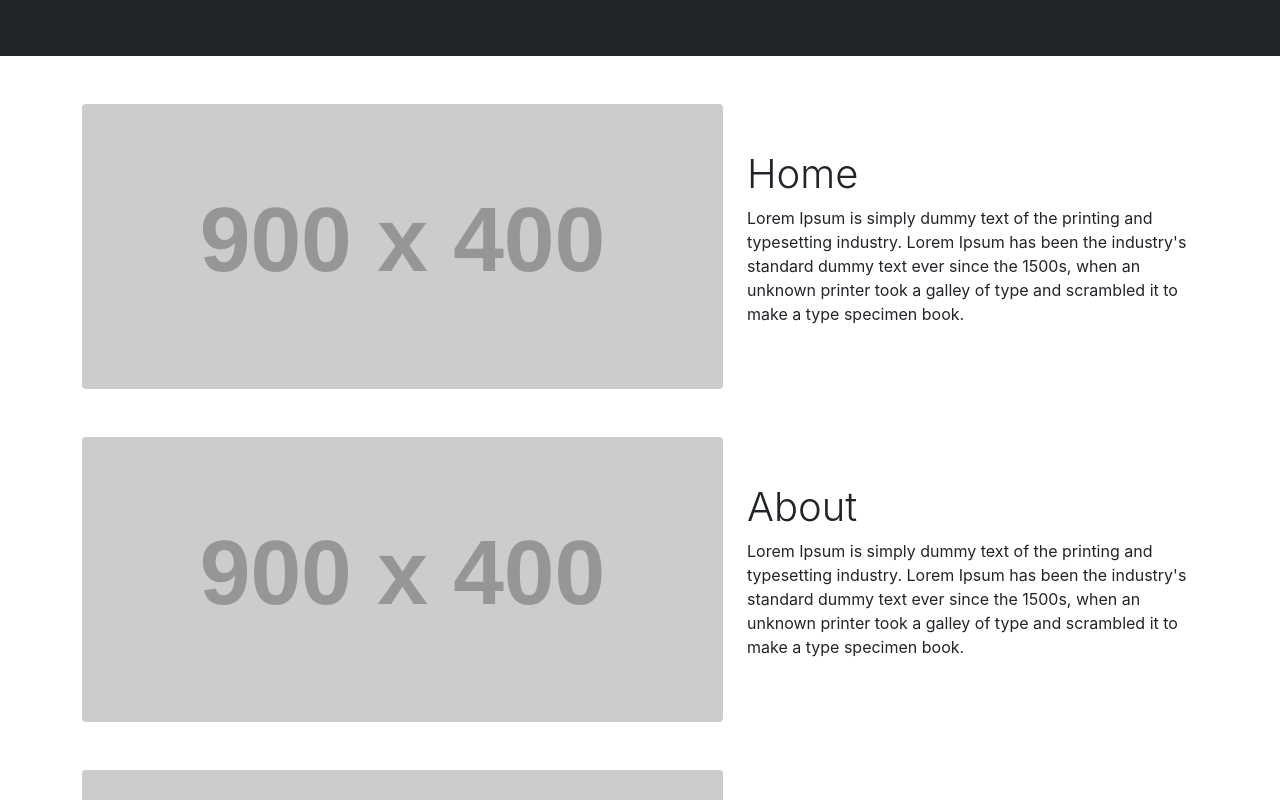
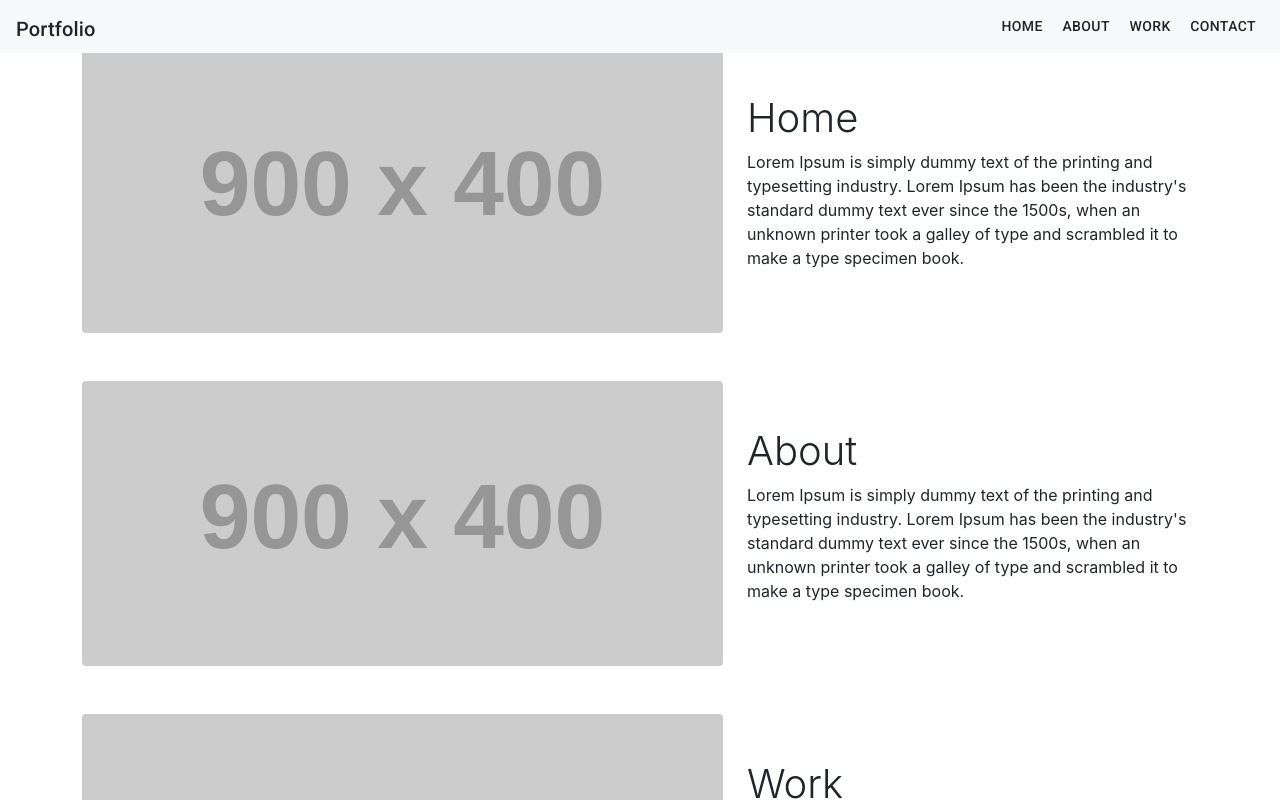
Before and after one commit to gcy2312/portfolio-app, a React (Create React App) app: page / in a window 1280 px wide. Shown: the top 800 px of the page. Built offline with nearby package versions, Linux system fonts and the light colour scheme; the HTML template or start-up script is replaced by a standard one; what react-animations would draw is missing.

Commit message:
bootstrap + mat-ui navbar (collapse)

```diff
--- a/src/components/Navigation/Navigation.jsx
+++ b/src/components/Navigation/Navigation.jsx
@@ -1,29 +1,38 @@
 import React from "react";
+import { Navbar } from "react-bootstrap";
 import { Link } from 'react-scroll'
+import { Typography, Button } from '@material-ui/core';
+
+import './navigation.css';
 // import { Link, withRouter } from "react-router-dom";
 
+
 function Navigation(props) {
+
   return (
-    <div className="navigation">
-      <nav class="navbar sticky navbar-expand navbar-dark bg-dark">
-        <div class="container">
-          <Link class="navbar-brand" to="/">
-            React Multi-Page Website
-          </Link>
+    <Navbar fixed="top" bg="light" expand="lg">
+      <Typography id="title" variant="h6">
+        Portfolio
+      </Typography>
+      <Navbar.Toggle />
+      <Navbar.Collapse id="responsive-navbar-nav" className="justify-content-end">
 
-          <div>
-            <ul class="navbar-nav ml-auto">
+        <Link activeClass="active" to="Home" spy={true} smooth={true}>
+          <Button color="inherit">Home</Button>
+        </Link>
+        <Link activeClass="active" to="About" spy={true} smooth={true}>
+          <Button color="inherit">About</Button>
+        </Link>
+        <Link activeClass="active" to="Work" spy={true} smooth={true}>
+          <Button color="inherit">Work</Button>
+        </Link>
+        <Link activeClass="active" to="Contact" spy={true} smooth={true}>
+          <Button color="inherit">Contact</Button>
+        </Link>
 
-              <li class="nav-item"><Link activeClass="active" to="Home" spy={true} smooth={true}>Home</Link></li>
-              <li class="nav-item"><Link to="About" spy={true} smooth={true}>About</Link></li>
-              <li class="nav-item"><Link to="Work" spy={true} smooth={true}>Work</Link></li>
-              <li class="nav-item"><Link to="Contact" spy={true} smooth={true}>Contact</Link></li>
+      </Navbar.Collapse>
+    </Navbar>
 
-            </ul>
-          </div>
-        </div>
-      </nav>
-    </div>
   );
 }
 
```
